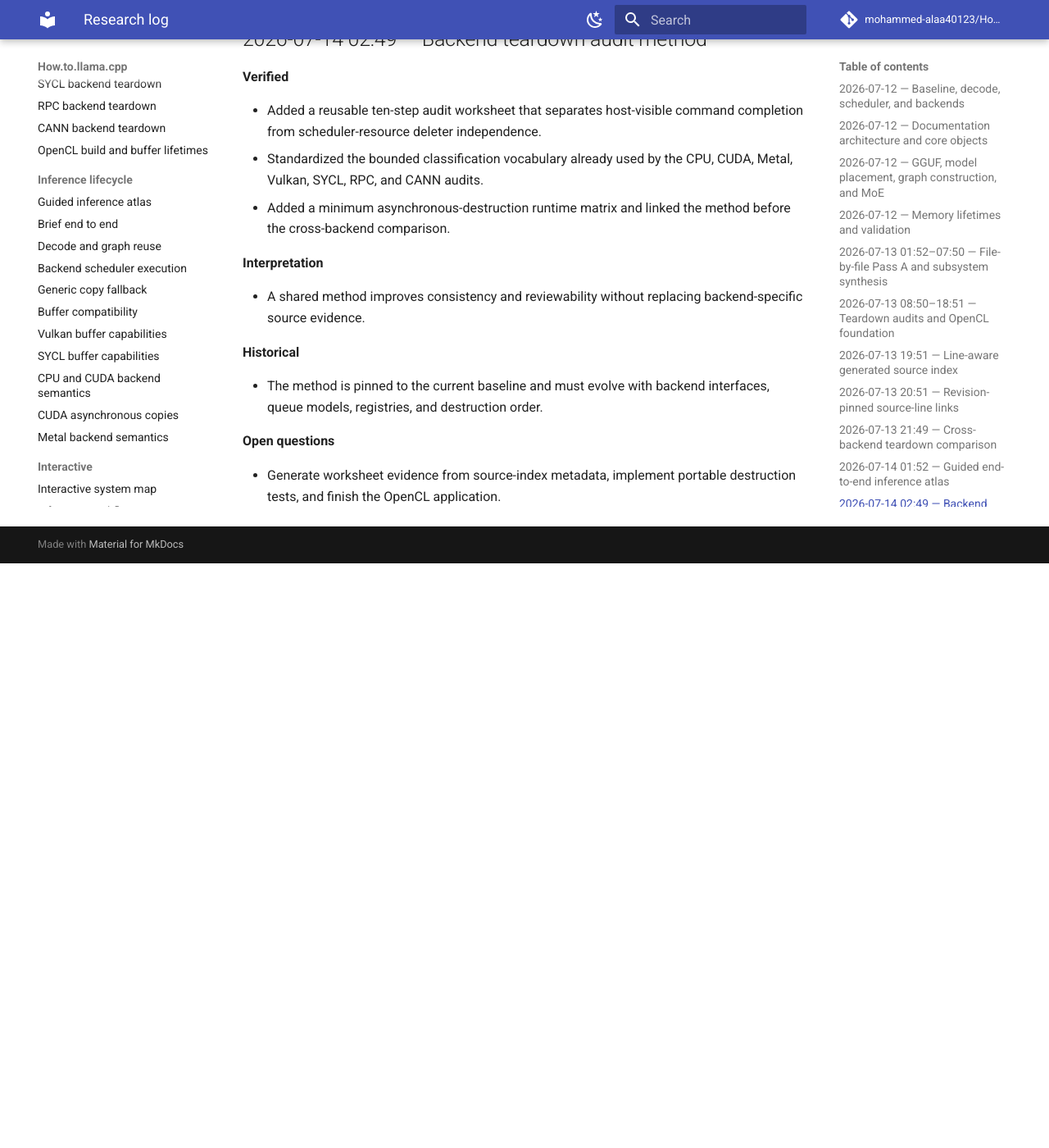
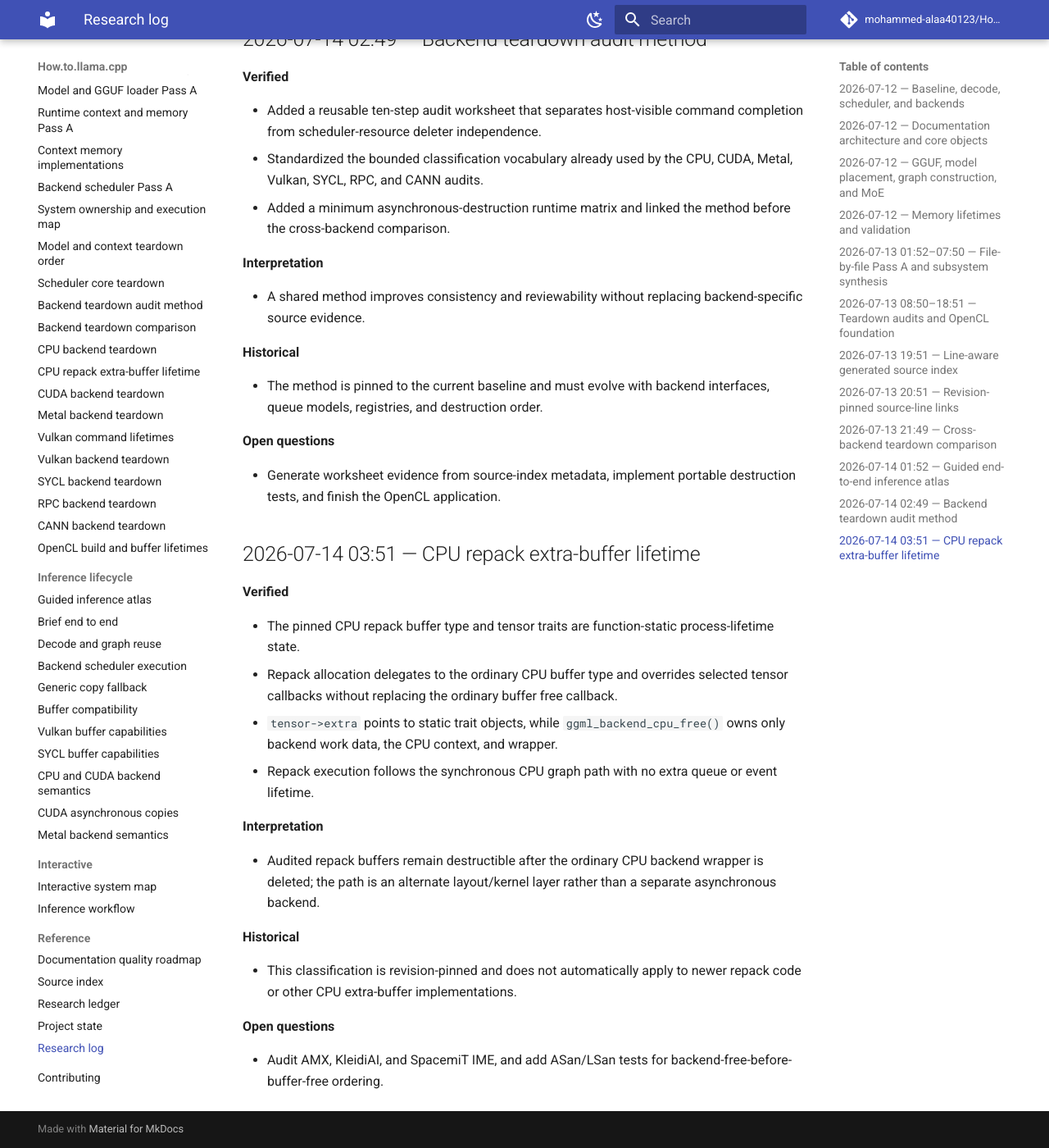
Before and after one commit to mohammed-alaa40123/How.to.llama.cpp, an MkDocs documentation site: the page built from docs/reference/research-log.md, in a window 1280 px wide and 1400 px high, scrolled down 5265 px. Shown: the whole window at 82% size. Built offline with MkDocs 1.6.1 and Material for MkDocs 9.7.7, drawn with Linux system fonts in a browser that asks for light colours; comment, search, counter and statistics services are not loaded; before the commit the page ends 5952 px from its top, so only the background shows below that.

Commit message:
docs: log CPU repack lifetime findings

```diff
--- a/docs/reference/research-log.md
+++ b/docs/reference/research-log.md
@@ -175,3 +175,24 @@ This is the concise chronological ledger. Detailed notes live under `logs/resear
 **Open questions**
 
 - Generate worksheet evidence from source-index metadata, implement portable destruction tests, and finish the OpenCL application.
+
+## 2026-07-14 03:51 — CPU repack extra-buffer lifetime
+
+**Verified**
+
+- The pinned CPU repack buffer type and tensor traits are function-static process-lifetime state.
+- Repack allocation delegates to the ordinary CPU buffer type and overrides selected tensor callbacks without replacing the ordinary buffer free callback.
+- `tensor->extra` points to static trait objects, while `ggml_backend_cpu_free()` owns only backend work data, the CPU context, and wrapper.
+- Repack execution follows the synchronous CPU graph path with no extra queue or event lifetime.
+
+**Interpretation**
+
+- Audited repack buffers remain destructible after the ordinary CPU backend wrapper is deleted; the path is an alternate layout/kernel layer rather than a separate asynchronous backend.
+
+**Historical**
+
+- This classification is revision-pinned and does not automatically apply to newer repack code or other CPU extra-buffer implementations.
+
+**Open questions**
+
+- Audit AMX, KleidiAI, and SpacemiT IME, and add ASan/LSan tests for backend-free-before-buffer-free ordering.
```
